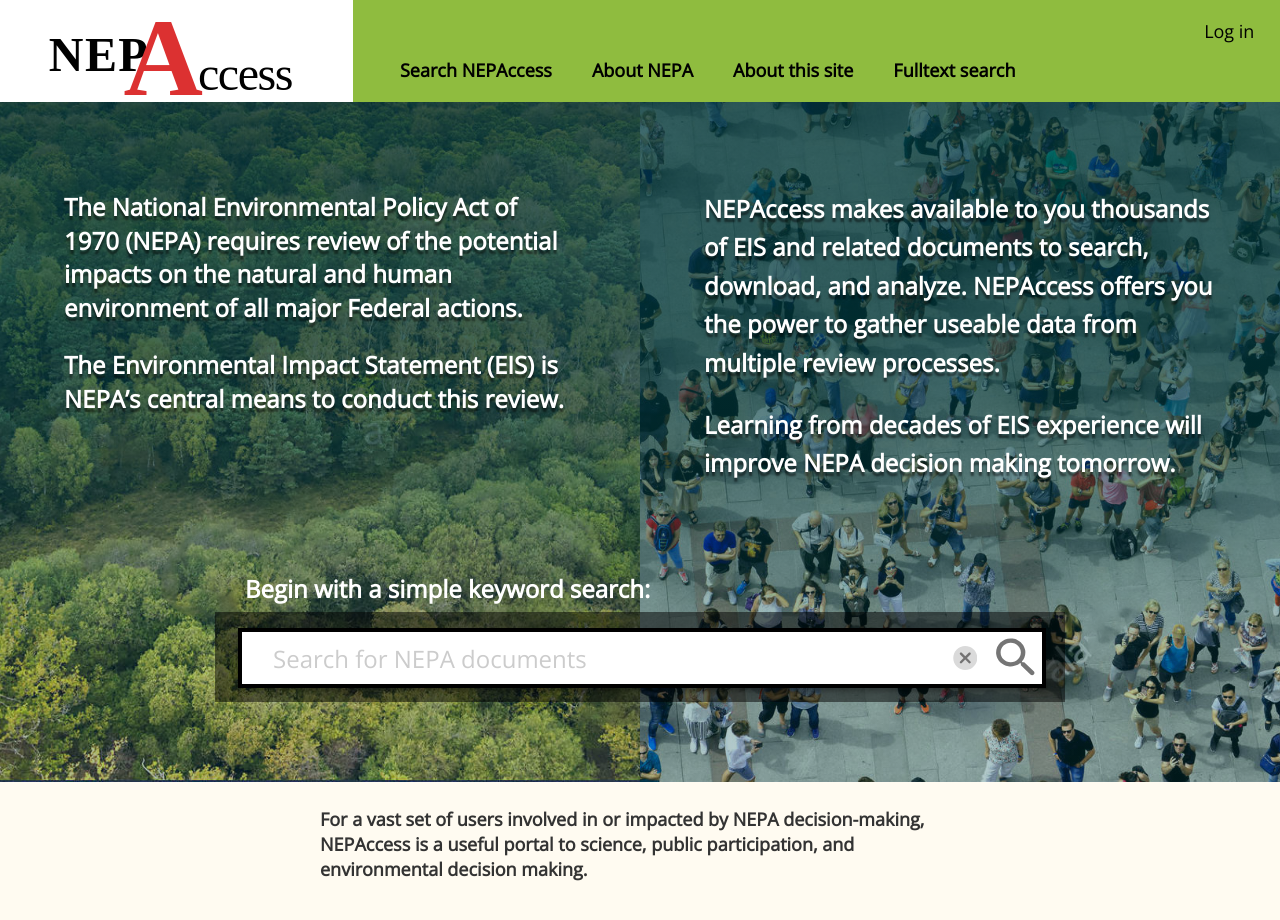
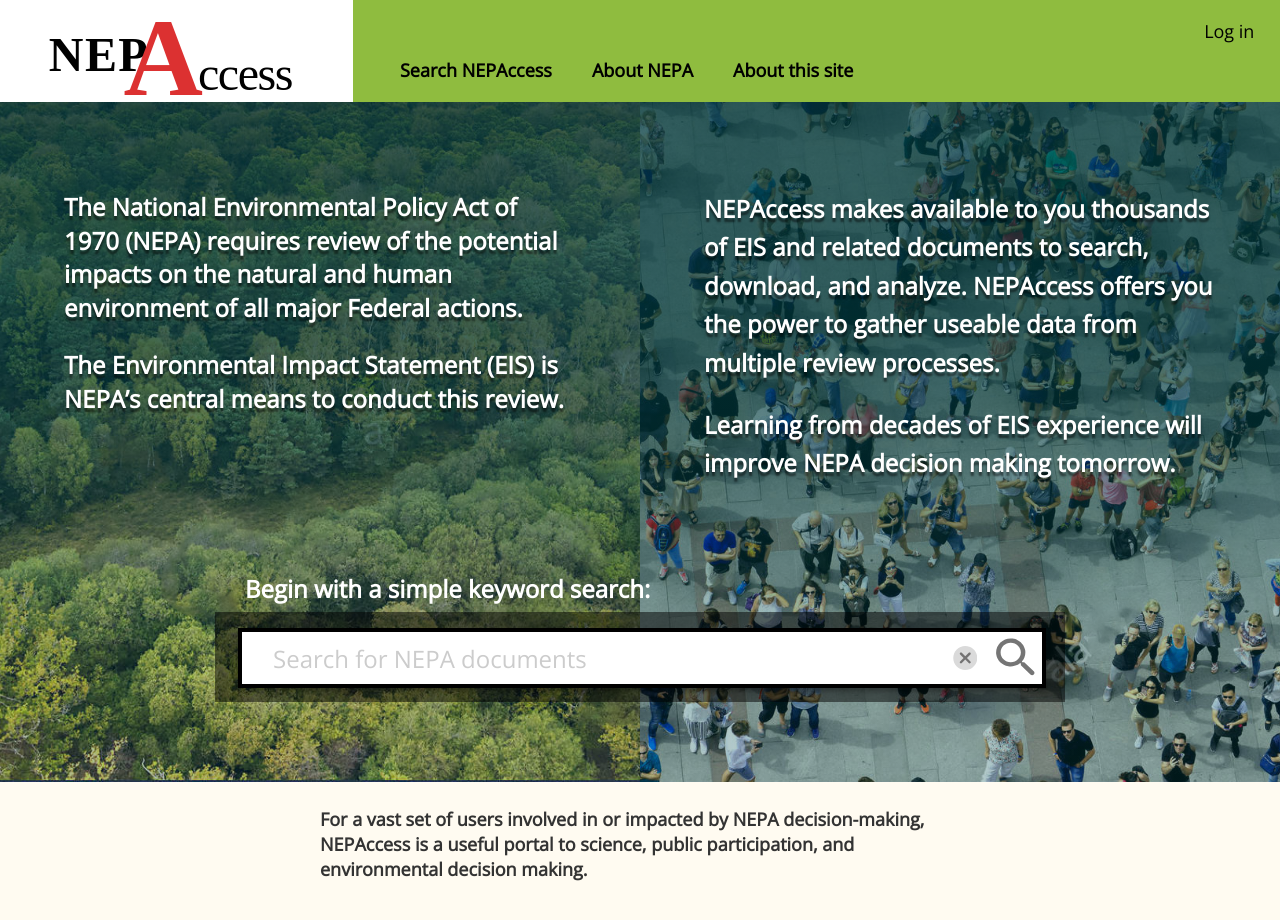
Before and after one commit to GeorgeMSchaffer/nepaccessFront, a React (Create React App) app: page / in a window 1280 px wide. Shown: the top 920 px of the page. Built offline with nearby package versions, Linux system fonts and the light colour scheme; no server answers.

Commit message:
Hide fulltext links to deploy for live test

```diff
--- a/src/Main.js
+++ b/src/Main.js
@@ -133,7 +133,7 @@ class Main extends React.Component {
                     <Link className="main-menu-link" to="/search">Search NEPAccess</Link>
                     <Link className="main-menu-link" to="/aboutnepa">About NEPA</Link>
                     <Link className="main-menu-link" to="/aboutnepaccess">About this site</Link>
-                    <Link className="main-menu-link" to="/fulltext">Fulltext search</Link>
+                    {/* <Link className="main-menu-link" to="/fulltext">Fulltext search</Link> */}
                 </div>
 
             </div>
--- a/src/Searcher.js
+++ b/src/Searcher.js
@@ -619,7 +619,7 @@ class Searcher extends React.Component {
                             <label id="search-mode" className="inline-block no-select" onClick={this.searchModeClick}>
                                 {this.state.searchModeName}
                             </label>
-                            <span onClick={() => { history.push('/fulltext'); }} id="fulltext-mode" className="inline-block no-select">Full-text search</span>
+                            {/* <span onClick={() => { history.push('/fulltext'); }} id="fulltext-mode" className="inline-block no-select">Full-text search</span> */}
 
                         </div>
 
```
